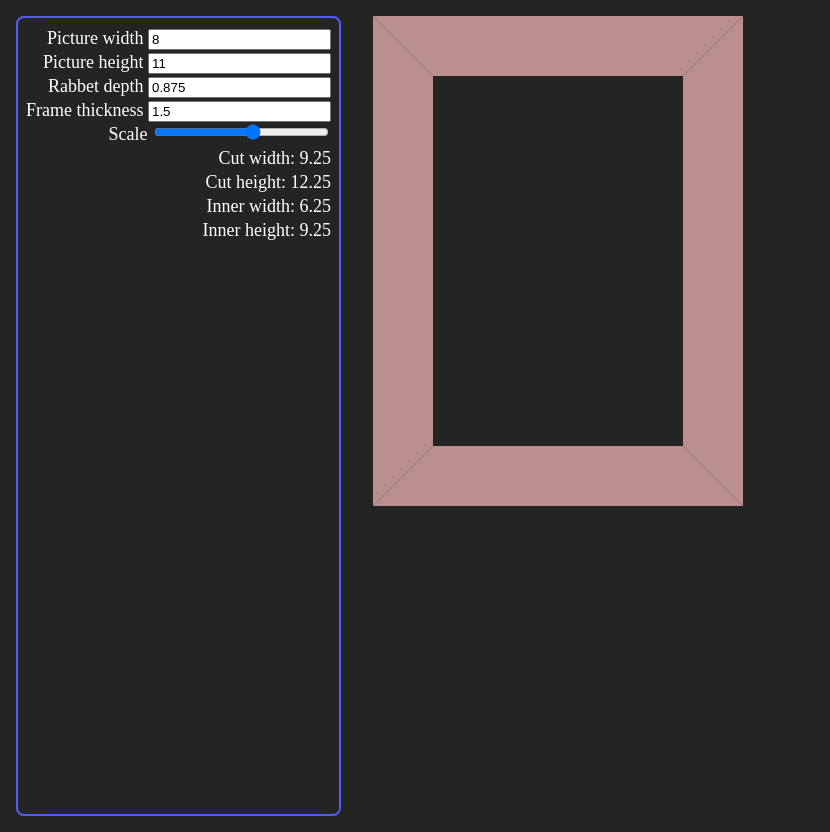
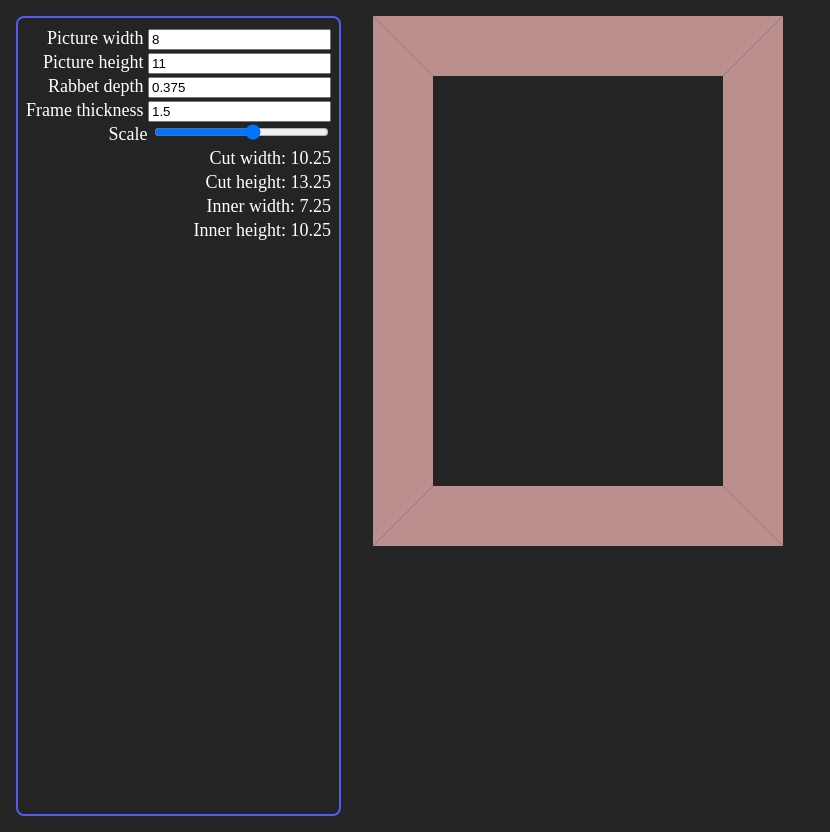
Before and after one commit to jelbourn/frame-calc, a Svelte app: page / in a window 1280 px wide. Shown: the whole page, without its empty margins (0-830 px from the left). Built offline with nearby package versions, Linux system fonts and the light colour scheme.

Commit message:
Ugh, that wasn't 3/8 inch

```diff
--- a/src/App.svelte
+++ b/src/App.svelte
@@ -4,7 +4,7 @@
   let pictureHeight = 11;
 
   // Default to 3/8 rabbet
-  let rabbetDepth = 0.875;
+  let rabbetDepth = 0.375;
 
   // Default to frame width of 1.5
   let frameThickness = 1.5;
```
